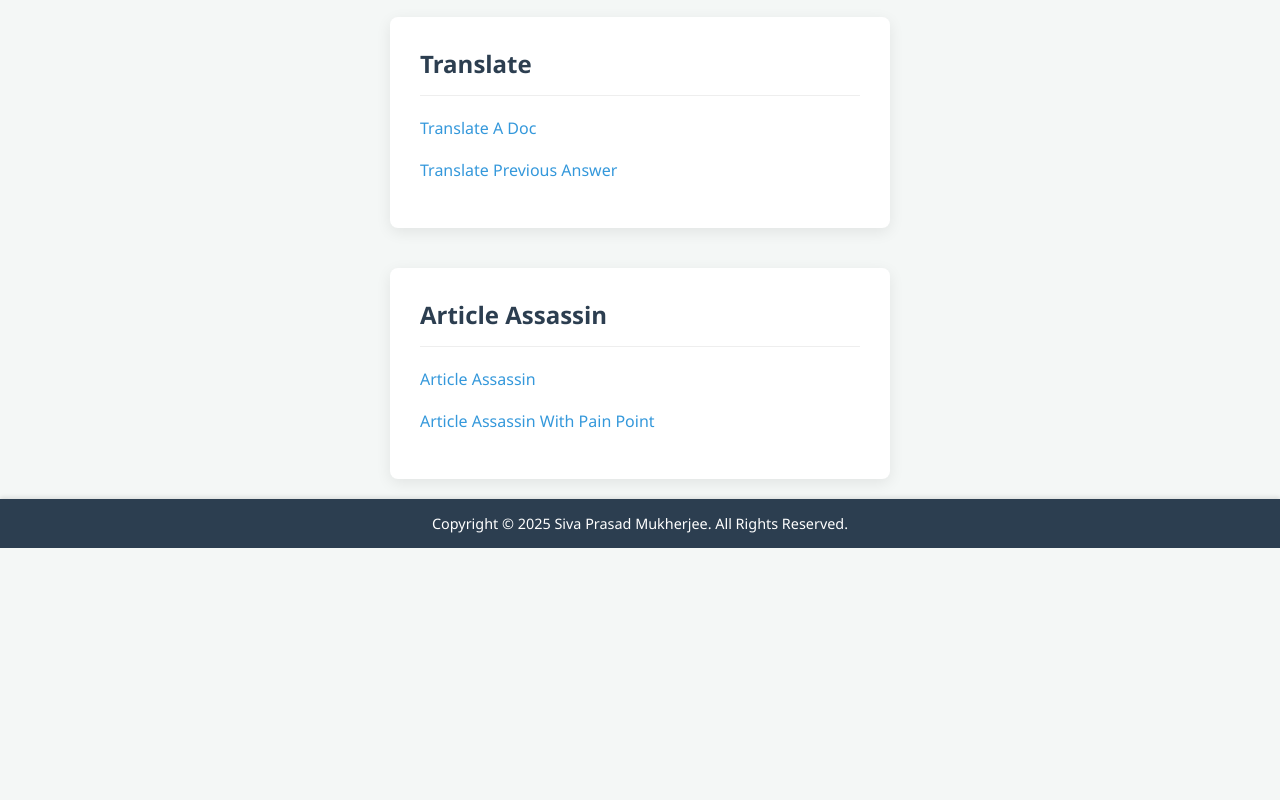
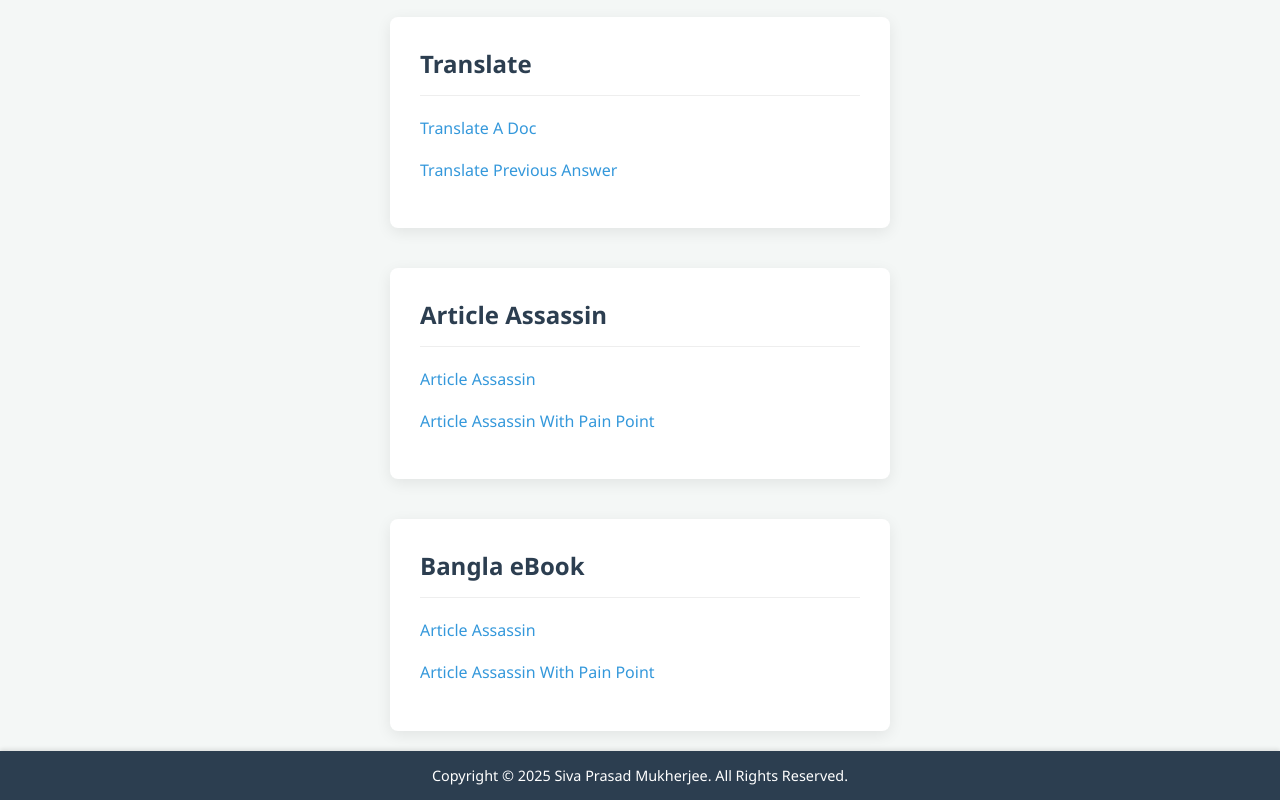
Before and after one commit to spmohq/analysis, a plain HTML site: page index.html in a window 1280 px wide. Shown: the part 1707-2507 px from the top of the page. Before the commit the page ends 2255 px from the top, so only its background shows below. Drawn offline with Linux system fonts and the light colour scheme.

Commit message:
Update index.html

```diff
--- a/index.html
+++ b/index.html
@@ -152,8 +152,17 @@
             <p><a href="aa-with-pp.html" target="_blank">Article Assassin With Pain Point</a></p>
         </div>
     </div>
+        <div class="container">
+        <div class="content-box">
+            <h2>Bangla eBook</h2>
+            <p><a href="ebook-bn-temp.html" target="_blank">Article Assassin</a></p>
+            <p><a href="recon.html" target="_blank">Article Assassin With Pain Point</a></p>
+        </div>
+    </div>
+
     <footer class="footer">
       <p>Copyright &copy; <script>document.write(new Date().getFullYear())</script> Siva Prasad Mukherjee. All Rights Reserved.</p>
     </footer>
 </body>
+
 </html>
```
